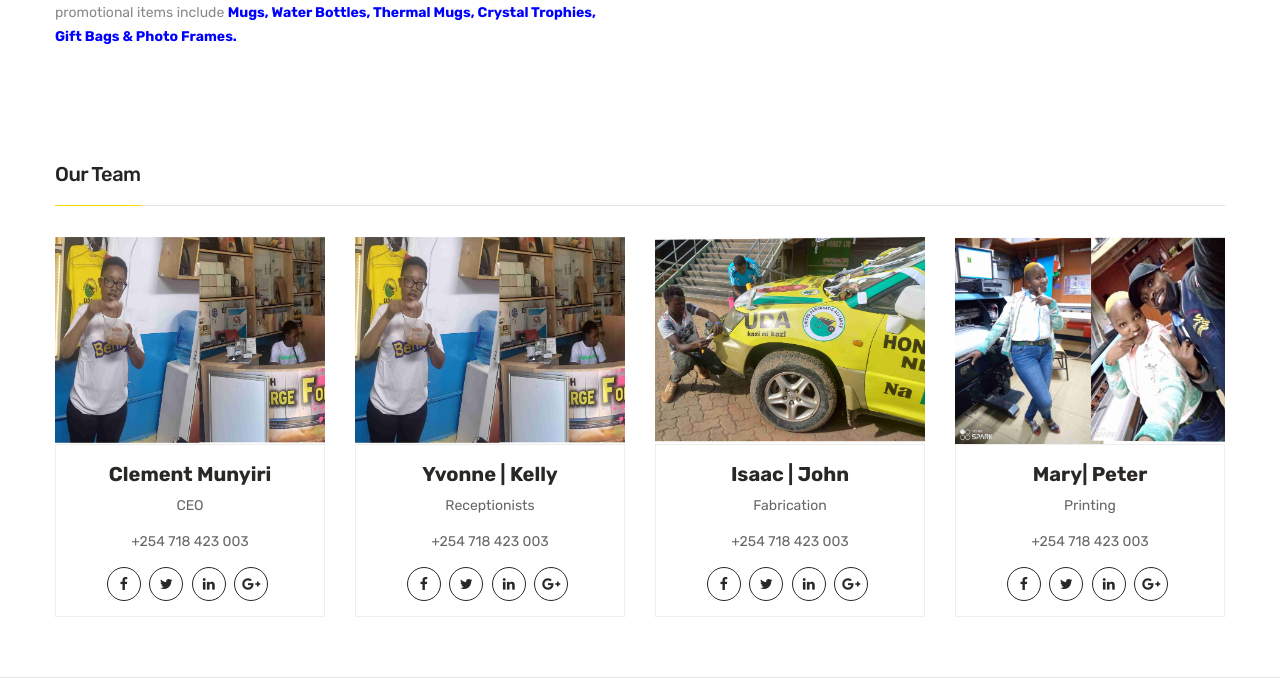
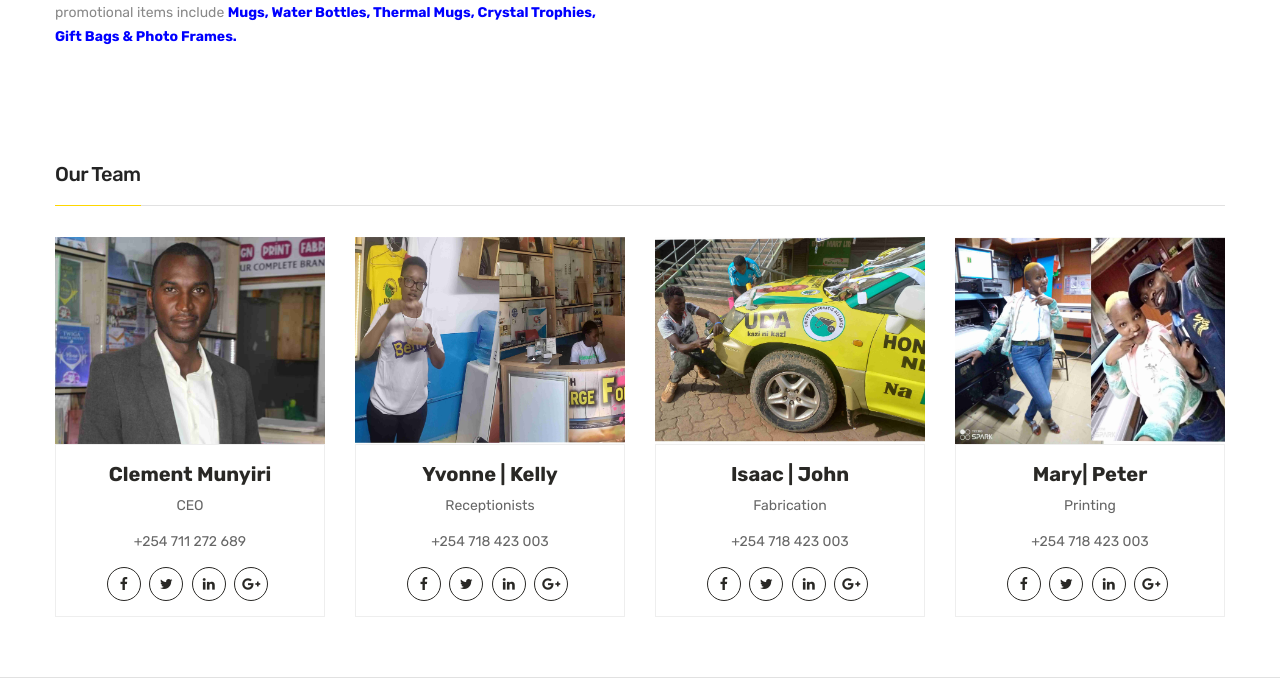
Before and after one commit to moseswambui/glatex-CRM, a Django app: page /about in a window 1280 px wide. Shown: the part 734-1412 px from the top of the page. Run offline with Django 3.2, Linux system fonts and the light colour scheme; data that the repository does not hold is empty; some libraries are stand-ins or nearby versions.

Commit message:
Adding the about images ceo

```diff
--- a/templates/customer_about-us.html
+++ b/templates/customer_about-us.html
@@ -63,12 +63,12 @@
 
                             <div class="team-member mb-60 mb-sm-30 mb-xs-30">
                                 <div class="team-thumb">
-                                    <img src="{% static 'customerportal/images/team/reception.jpg' %}" alt="Our Team Member">
+                                    <img src="{% static 'customerportal/images/team/ceo.jpg' %}" alt="Our Team Member">
                                 </div>
                                 <div class="team-content text-center">
                                     <h3>Clement Munyiri</h3>
                                     <p>CEO</p>
-                                    <a href="#">+254 718 423 003</a>
+                                    <a href="#">+254 711 272 689</a>
                                     <div class="team-social">
                                         <a href="#"><i class="fa fa-facebook"></i></a>
                                         <a href="#"><i class="fa fa-twitter"></i></a>
@@ -134,6 +134,7 @@
                             </div>
                         </div> <!-- end single team member -->
 
+
                     </div>
                 </div>
             </div>
```
Also changed, not shown: static/customerportal/images/team/ceo.jpg (added).
